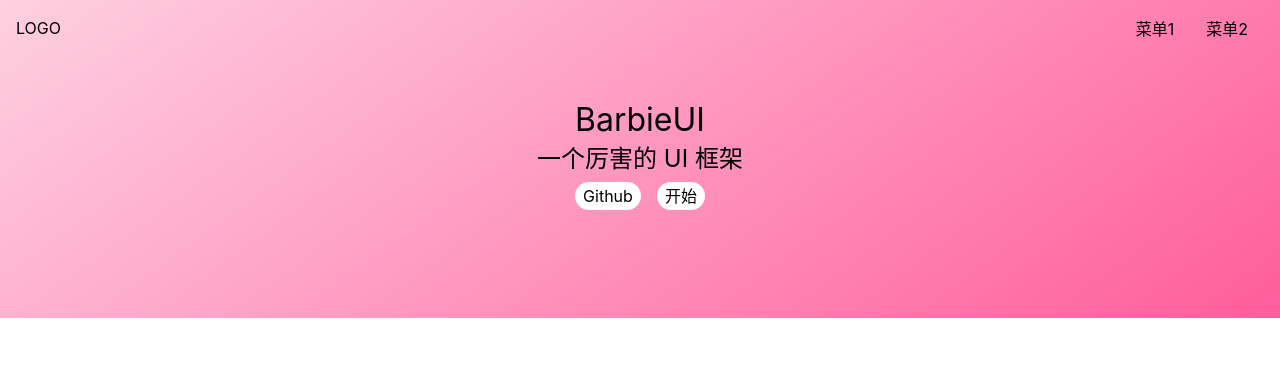
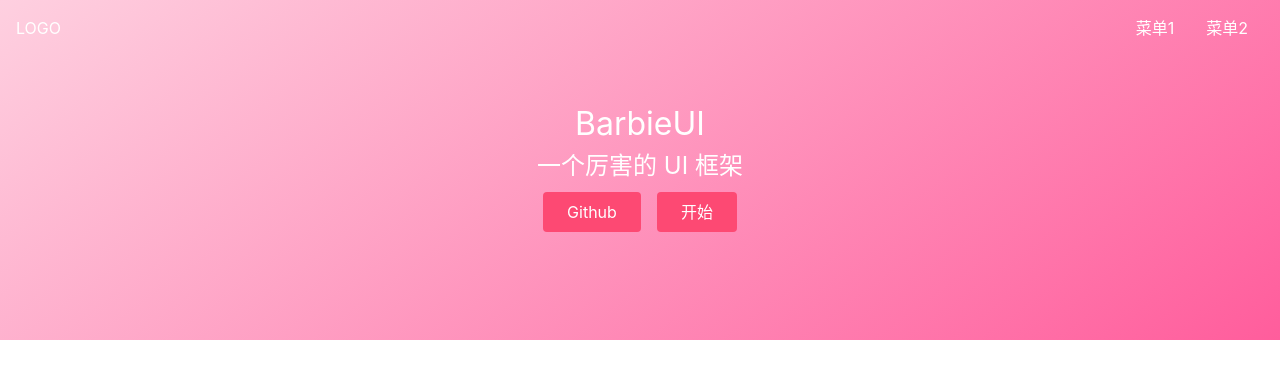
Before and after one commit to limo-chen/BabieUI, a Vue app: page / in a window 1280 px wide. Shown: the top 378 px of the page. Built offline with nearby package versions, Linux system fonts and the light colour scheme.

Commit message:
给文字和链接加样式

```diff
--- a/src/components/Topnav.vue
+++ b/src/components/Topnav.vue
@@ -22,7 +22,9 @@
 };
 </script>
 <style lang="scss" scoped>
+$color: #ffffff;
 .topnav {
+  color: $color;
   display: flex;
   padding: 16px;
   position: fixed;
--- a/src/index.scss
+++ b/src/index.scss
@@ -12,7 +12,7 @@
   text-decoration: none;
   color: inherit;
   &:hover {
-    border-bottom: 1px solid;
+    text-decoration: underline;
     cursor: pointer;
   }
 }
@@ -24,7 +24,10 @@
 h6 {
   font-weight: normal;
 }
+
 body {
+  line-height: 1.5;
+  color: #1d2c40;
   font-size: 16px;
   // 为什么这样写 font-family
   // 答案见 https://github.com/zenozeng/fonts.css/
--- a/src/views/Home.vue
+++ b/src/views/Home.vue
@@ -22,6 +22,9 @@
 </script>
 
 <style lang="scss" scoped>
+$color: #ffffff;
+$pink: #fd4973;
+$border-radius: 4px;
 .topnavAndBanner {
   background: linear-gradient(
     144deg,
@@ -30,6 +33,7 @@
   );
 }
 .banner {
+  color: $color;
   padding: 100px 0;
   display: flex;
   justify-content: center;
@@ -39,14 +43,15 @@
   > .actions {
     padding: 8px 0;
     a {
+      color: white;
       margin: 0 8px;
-      background: #fff;
+      background: $pink;
       display: inline-block;
-      $h: 28px;
-      height: $h;
-      line-height: $h;
-      border-radius: $h/2;
-      padding: 0 8px;
+      border-radius: $border-radius;
+      padding: 8px 24px;
+      &:hover {
+        text-decoration: none;
+      }
     }
   }
 }
```
